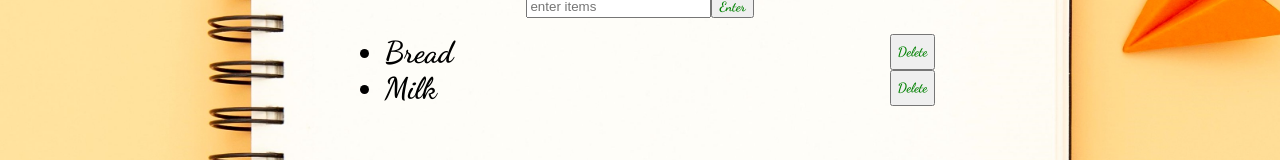
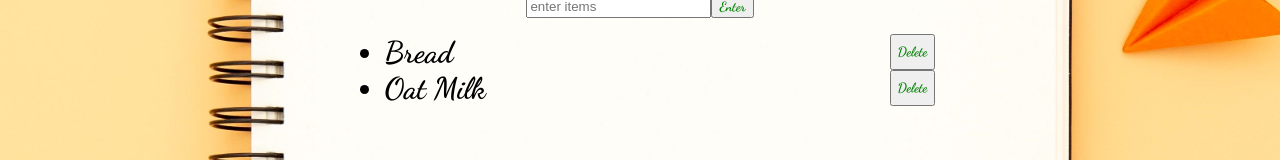
Before and after one commit to Susiepolly/ShoppingList, a plain HTML site: page index.html in a window 1280 px wide. Shown: the part 198-358 px from the top of the page. Drawn offline with Linux system fonts and the light colour scheme.

Commit message:
changing milk type

```diff
--- a/index.html
+++ b/index.html
@@ -23,7 +23,7 @@
       <button class="delete">Delete</button>
     </div>
     <div>
-      <li>Milk</li>
+      <li>Oat Milk</li>
       <button class="delete">Delete</button>
     </div>
   </ul>
```
